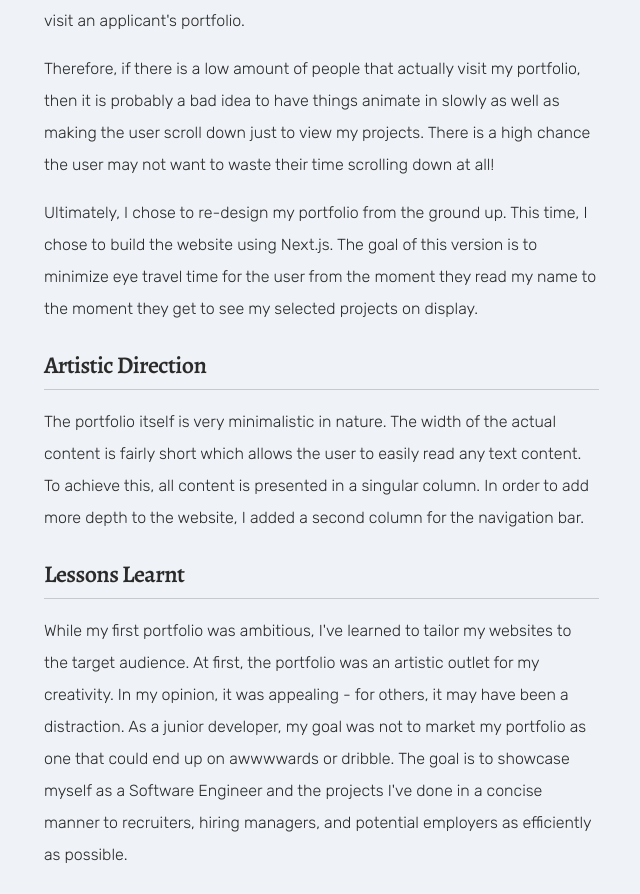
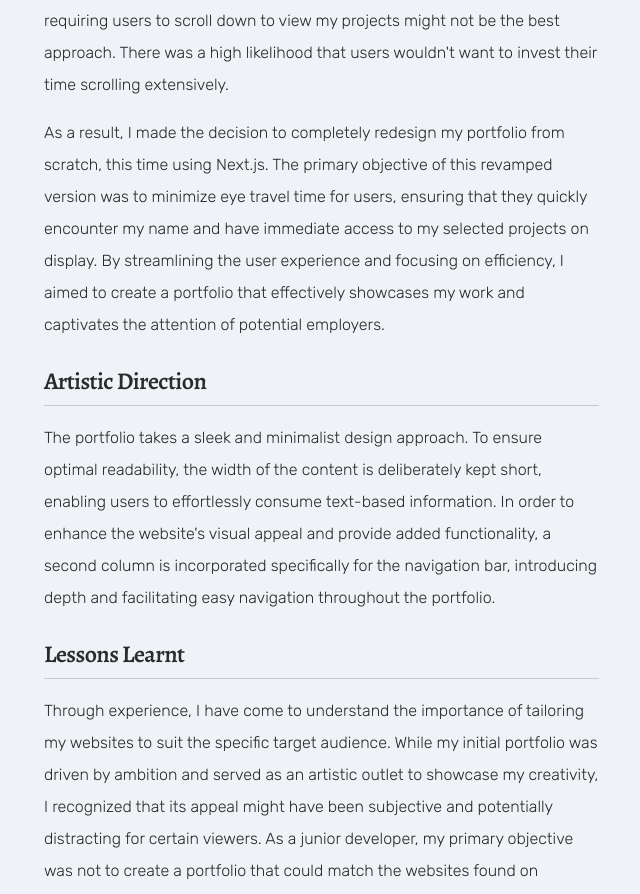
Before and after one commit to Yezo/portfolio-v2, a Next.js app: page /projects/portfolio in a window 1280 px wide. Shown: the part 806-1700 px from the top of the page, without its empty margins (298-938 px from the left). Built offline with nearby package versions, Linux system fonts and the light colour scheme; a web font is replaced by a local one.

Commit message:
update portfolio case study

```diff
--- a/src/app/projects/portfolio/page.tsx
+++ b/src/app/projects/portfolio/page.tsx
@@ -40,29 +40,28 @@ export default function PortfolioPage() {
       <section className="mt-8 space-y-6">
         <div>
           <TitleH2>Why Make A New Portfolio?</TitleH2>
-          <Paragraph>{`Originally, my first portfolio was created with React and featured a lot of fading animations. It had a lot of white space and in my opinion, it had good visuals and had a clean user interface. The goal was to make myself marketable and show that I could build appealing UIs. However, it became rather apparent that a large majority of hiring managers and recruiters don't visit an applicant's portfolio. `}</Paragraph>
-          <Paragraph>{`Therefore, if there is a low amount of people that actually visit my portfolio, then it is probably a bad idea to have things animate in slowly as well as making the user scroll down just to view my projects. There is a high chance the user may not want to waste their time scrolling down at all! `}</Paragraph>
-          <Paragraph>{`Ultimately, I chose to re-design my portfolio from the ground up. This time, I chose to build the website using Next.js. The goal of this version is to minimize eye travel time for the user from the moment they read my name to the moment they get to see my selected projects on display.  `}</Paragraph>
+          <Paragraph>{`Initially, I developed my portfolio using React, incorporating fading animations and white space to create visually appealing UI. The intention was to showcase my skills and market myself effectively. However, I soon realized that the majority of hiring managers and recruiters rarely visit applicants' portfolios. It became clear that features like slow animations and requiring users to scroll down to view my projects might not be the best approach. There was a high likelihood that users wouldn't want to invest their time scrolling extensively.`}</Paragraph>
+          <Paragraph>{`As a result, I made the decision to completely redesign my portfolio from scratch, this time using Next.js. The primary objective of this revamped version was to minimize eye travel time for users, ensuring that they quickly encounter my name and have immediate access to my selected projects on display. By streamlining the user experience and focusing on efficiency, I aimed to create a portfolio that effectively showcases my work and captivates the attention of potential employers.`}</Paragraph>
         </div>
 
         <div>
           <TitleH2>Artistic Direction</TitleH2>
-          <Paragraph>{`The portfolio itself is very minimalistic in nature. The width of the actual content is fairly short which allows the user to easily read any text content. To achieve this, all content is presented in a singular column. In order to add more depth to the website, I added a second column for the navigation bar.`}</Paragraph>
+          <Paragraph>{`The portfolio takes a sleek and minimalist design approach. To ensure optimal readability, the width of the content is deliberately kept short, enabling users to effortlessly consume text-based information. In order to enhance the website's visual appeal and provide added functionality, a second column is incorporated specifically for the navigation bar, introducing depth and facilitating easy navigation throughout the portfolio.`}</Paragraph>
         </div>
 
         <div>
           <TitleH2>Lessons Learnt</TitleH2>
-          <Paragraph>{`While my first portfolio was ambitious, I've learned to tailor my websites to the target audience. At first, the portfolio was an artistic outlet for my creativity. In my opinion, it was appealing - for others, it may have been a distraction. As a junior developer, my goal was not to market my portfolio as one that could end up on awwwwards or dribble. The goal is to showcase myself as a Software Engineer and the projects I've done in a concise manner to recruiters, hiring managers, and potential employers as efficiently as possible. `}</Paragraph>
+          <Paragraph>{`Through experience, I have come to understand the importance of tailoring my websites to suit the specific target audience. While my initial portfolio was driven by ambition and served as an artistic outlet to showcase my creativity, I recognized that its appeal might have been subjective and potentially distracting for certain viewers. As a junior developer, my primary objective was not to create a portfolio that could match the websites found on awwwards or Dribbble. Instead, my focus shifted towards effectively presenting myself as a skilled Software Engineer and showcasing my projects in a concise manner to recruiters, hiring managers, and potential employers. By aligning my portfolio's design and content with the needs and expectations of this audience, I aimed to highlight my technical expertise and demonstrate my suitability for relevant professional opportunities. `}</Paragraph>
         </div>
       </section>
 
       <WorksEndNavigation
         demoURL="https://kvo.vercel.app"
         demoTitle="Portfolio"
-        previousURL="/projects/"
-        previousTitle="Arkoko"
-        nextURL="/projects/riskthinking"
-        nextTitle="RiskThinking"
+        previousURL="/projects/riskthinking"
+        previousTitle="riskthinking"
+        nextURL="/projects/snippits"
+        nextTitle="Snippits"
       ></WorksEndNavigation>
     </main>
   )
```
